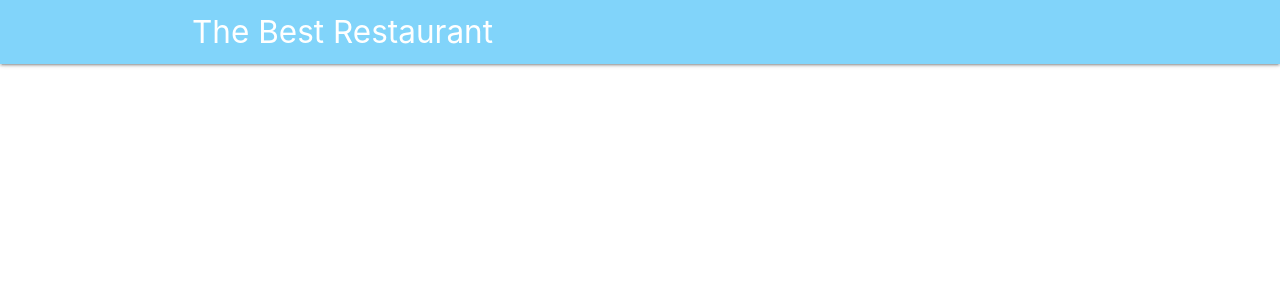
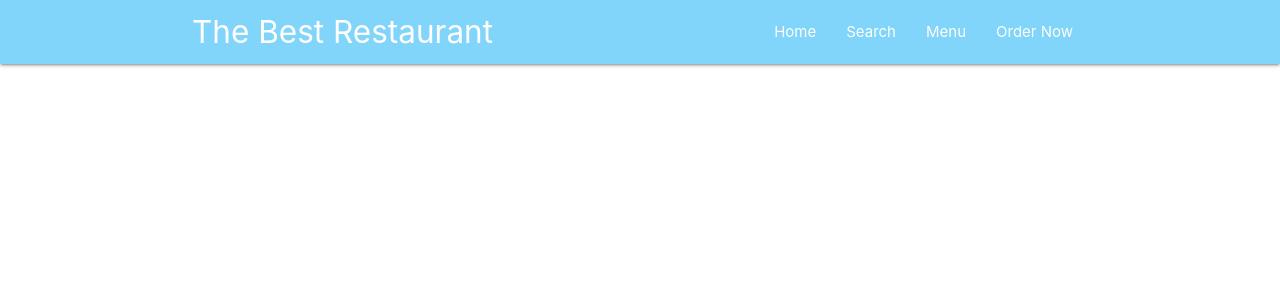
Before and after one commit to Ahana15/Munch-Up, a Node server app: page /restaurant1/ in a window 1280 px wide. Shown: the top 300 px of the page. Run offline with Node 20, Linux system fonts and the light colour scheme.

Commit message:
set up navbar section layout for restaurant

```diff
--- a/oldhag_Webapp/views/restaurant1.ejs
+++ b/oldhag_Webapp/views/restaurant1.ejs
@@ -1,19 +1,29 @@
-
 <!DOCTYPE html>
 <html>
   <head>
     <!--Import Google Icon Font-->
-      <link href="https://fonts.googleapis.com/icon?family=Material+Icons" rel="stylesheet">
+    <link
+      href="https://fonts.googleapis.com/icon?family=Material+Icons"
+      rel="stylesheet"
+    />
     <!--Import materialize.css-->
-      <link rel="stylesheet" href="https://cdnjs.cloudflare.com/ajax/libs/materialize/1.0.0/css/materialize.min.css">
+    <link
+      rel="stylesheet"
+      href="https://cdnjs.cloudflare.com/ajax/libs/materialize/1.0.0/css/materialize.min.css"
+    />
 
     <!--Let browser know website is optimized for mobile-->
-      <meta name="viewport" content="width=device-width, initial-scale=1.0"/>
-
+    <meta name="viewport" content="width=device-width, initial-scale=1.0" />
 
     <!-- External CSS -->
     <link rel="stylesheet" href="/vendor/normalize-8.0.1.css" type="text/css" />
 
+    <!-- External JS -->
+    <script
+    src="https://code.jquery.com/jquery-3.4.1.min.js"
+    integrity="sha256-CSXorXvZcTkaix6Yvo6HppcZGetbYMGWSFlBw8HfCJo="
+    crossorigin="anonymous"
+    ></script>
 
     <title>Restaurant# 1</title>
   </head>
@@ -23,19 +33,55 @@
       <nav class="light-blue lighten-3">
         <div class="container">
           <div class="nav-wrapper">
-              <a href="" class="brand-logo">The Best Restaurant</a>
+            <a href="#" class="brand-logo">The Best Restaurant</a>
+            <a href="#" data-target="mobile-nav" class="sidenav-trigger">
+              <i class="material-icons">menu</i>
+            </a>
+            <ul class="right hide-on-med-and-down">
+              <li>
+                <a href="#home">Home</a>
+              </li>
+              <li>
+                <a href="#search">Search</a>
+              </li>
+              <li>
+                <a href="#menu">Menu</a>
+              </li>
+              <li>
+                <a href="#order">Order Now</a>
+              </li>
+            </ul>
+          </div>
+        </div>
+      </nav>
+    </div>
+
+    <ul class="sidenav" id='mobile-nav'>
+      <li>
+        <a href="#home">Home</a>
+      </li>
+      <li>
+        <a href="#search">Search</a>
+      </li>
+      <li>
+        <a href="#menu">Menu</a>
+      </li>
+      <li>
+        <a href="#order">Order Now</a>
+      </li>
+    </ul>
 
       </div>
-
-          </div>
-
-        </nav>
-
-      </div>
-
 
     <!--JavaScript at end of body for optimized loading-->
     <script src="https://cdnjs.cloudflare.com/ajax/libs/materialize/1.0.0/js/materialize.min.js"></script>
 
+    <script>
+    //side bar menu
+      const sideNav = $('.sidenav');
+      M.Sidenav.init(sideNav, {});
+    </script>
+
+
   </body>
 </html>
```
Lines whose indentation alone changed are shown as unchanged.
